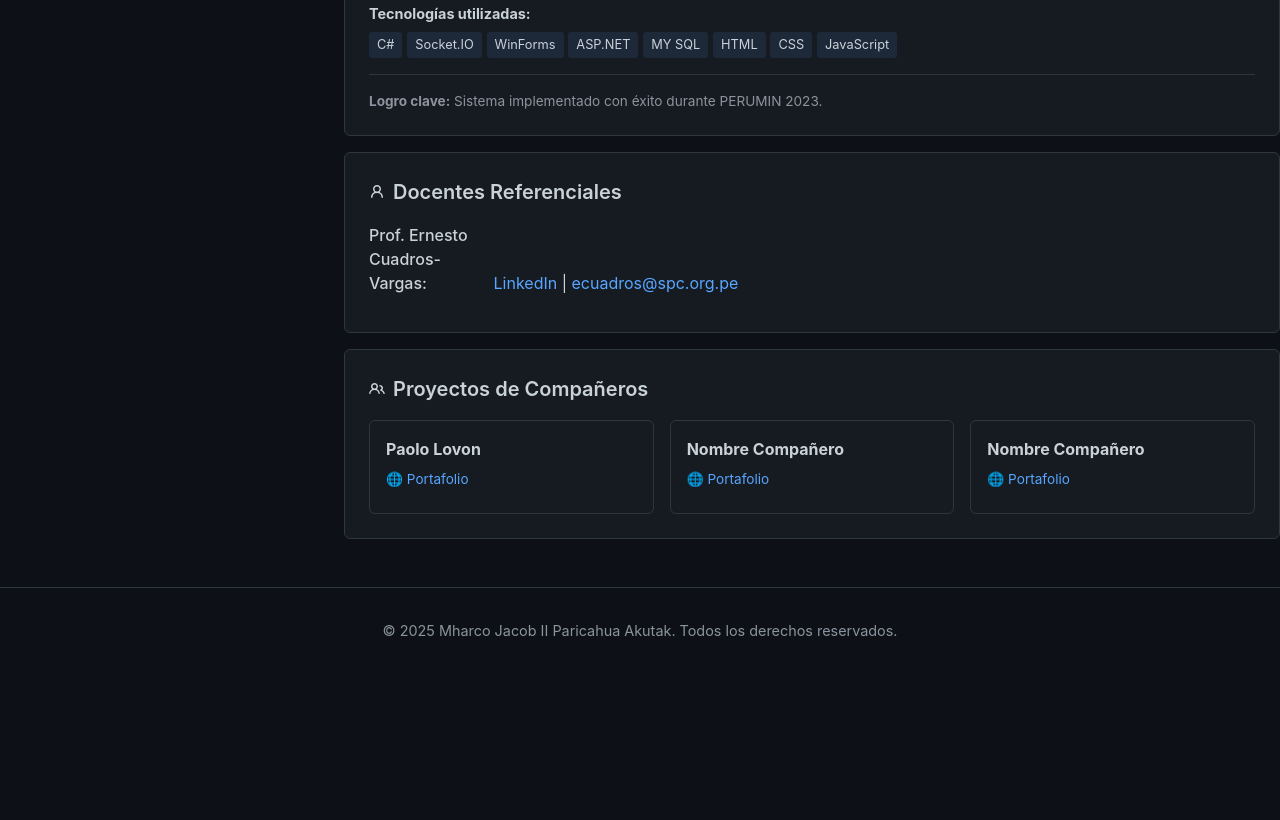
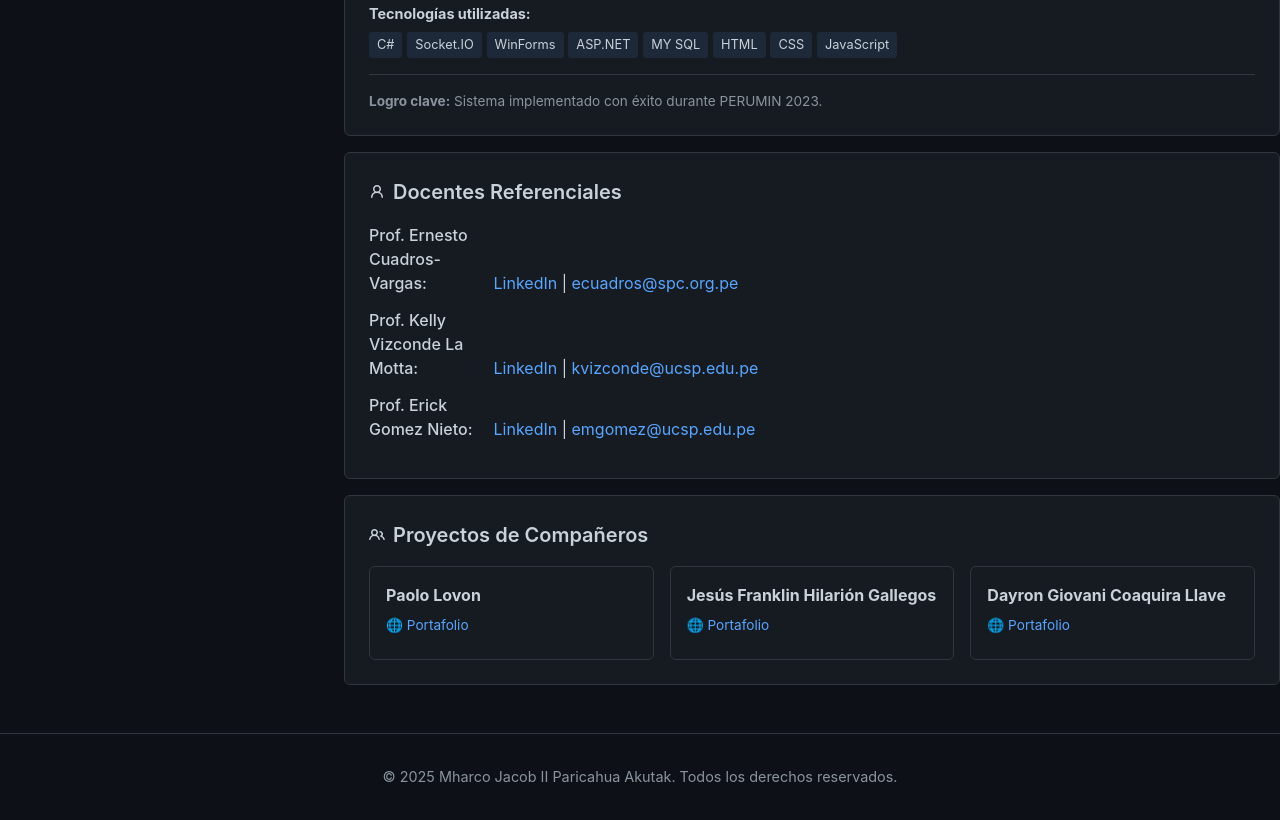
Before and after one commit to mparicahua/mharcoParicahua.github.io, a plain HTML site: page index.html in a window 1280 px wide. Shown: the part 1886-2706 px from the top of the page. Before the commit the page ends 2560 px from the top, so only its background shows below. Drawn offline with Linux system fonts and the light colour scheme.

Commit message:
Update index.html

```diff
--- a/index.html
+++ b/index.html
@@ -653,7 +653,16 @@
                             <a href="https://www.linkedin.com/in/ecuadrosv/" target="_blank">LinkedIn</a> |
                             <a href="mailto:ecuadros@spc.org.pe" target="_blank">ecuadros@spc.org.pe</a>
                         </li>
-
+                        <li style="margin-bottom: 0.8rem;">
+                            <span style="display: inline-block; width: 120px; font-weight: 500;">Prof. Kelly Vizconde La Motta:</span>
+                            <a href="https://www.linkedin.com/in/kelly-vizconde-la-motta-3a57a4143/" target="_blank">LinkedIn</a> |
+                            <a href="mailto:kvizconde@ucsp.edu.pe" target="_blank">kvizconde@ucsp.edu.pe</a>
+                        </li>
+                        <li style="margin-bottom: 0.8rem;">
+                            <span style="display: inline-block; width: 120px; font-weight: 500;">Prof. Erick Gomez Nieto:</span>
+                            <a href="https://www.linkedin.com/in/erick-gomez-nieto-24210130/" target="_blank">LinkedIn</a> |
+                            <a href="mailto:emgomez@ucsp.edu.pe" target="_blank">emgomez@ucsp.edu.pe</a>
+                        </li>
                     </ul>
                 </div>
             </section>
@@ -671,12 +680,12 @@
                             <a href="https://zumzum02.github.io/Paolo/" target="_blank" style="font-size: 0.85rem; display: block; margin-bottom: 0.5rem;">🌐 Portafolio</a>
                         </div>
                         <div style="border: 1px solid var(--border-color); border-radius: 6px; padding: 1rem;">
-                            <h3 style="font-size: 1rem; margin-bottom: 0.5rem;">Nombre Compañero</h3>
-                            <a href="https://companero1.github.io" target="_blank" style="font-size: 0.85rem; display: block; margin-bottom: 0.5rem;">🌐 Portafolio</a>
+                            <h3 style="font-size: 1rem; margin-bottom: 0.5rem;">Jesús Franklin Hilarión Gallegos</h3>
+                            <a href="https://franklinhilarion.github.io/franklinhilarion/" target="_blank" style="font-size: 0.85rem; display: block; margin-bottom: 0.5rem;">🌐 Portafolio</a>
                         </div>
                         <div style="border: 1px solid var(--border-color); border-radius: 6px; padding: 1rem;">
-                            <h3 style="font-size: 1rem; margin-bottom: 0.5rem;">Nombre Compañero</h3>
-                            <a href="https://companero1.github.io" target="_blank" style="font-size: 0.85rem; display: block; margin-bottom: 0.5rem;">🌐 Portafolio</a>
+                            <h3 style="font-size: 1rem; margin-bottom: 0.5rem;">Dayron Giovani Coaquira Llave</h3>
+                            <a href="https://day-llave.github.io/dayron_giovani_coaquira_llave/" target="_blank" style="font-size: 0.85rem; display: block; margin-bottom: 0.5rem;">🌐 Portafolio</a>
                         </div>
                     </div>
                 </div>
```
